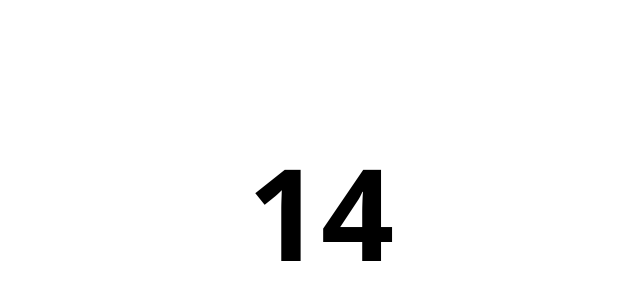
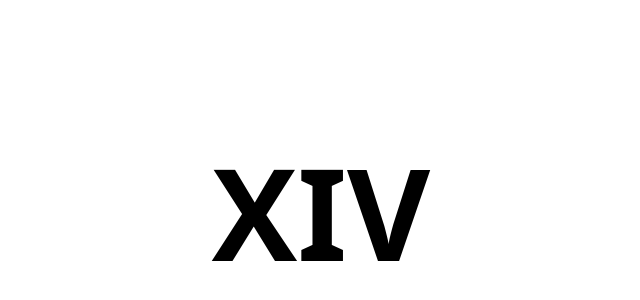
Before and after one commit to angelomadara/vierzehn, a Next.js app: page / in a window 1280 px wide. Shown: the part 188-488 px from the top of the page, without its empty margins (319-959 px from the left). Built offline with nearby package versions, Linux system fonts and the light colour scheme.

Commit message:
convert 14 to roman numerial

```diff
--- a/src/app/page.tsx
+++ b/src/app/page.tsx
@@ -3,7 +3,7 @@ import Image from "next/image";
 export default function Home() {
   return (
     <div className="flex justify-center items-center h-dvh">
-      <h1 className="text-9xl font-sans font-black antialiased normal-nums">14</h1>
+      <h1 className="text-9xl font-sans font-black antialiased normal-nums">XIV</h1>
     </div>
   );
 }
```
